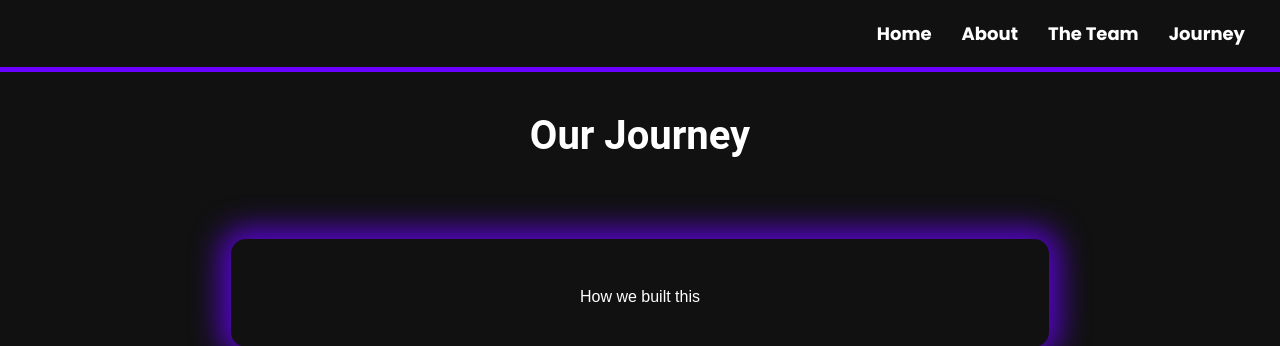
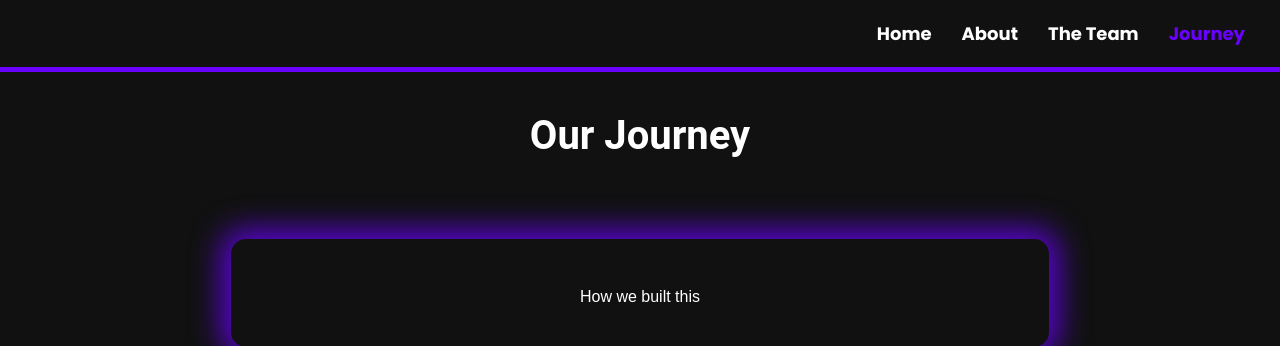
Before and after one commit to ayushmajumdar14/SEO2024, a Django app: page /journey/ in a window 1280 px wide. Shown: the top 346 px of the page. Run offline with Django 4.2, Linux system fonts and the light colour scheme.

Commit message:
Update journey.html

```diff
--- a/example/templates/journey.html
+++ b/example/templates/journey.html
@@ -57,6 +57,10 @@
             nav a:hover {
                     color: #6A00FF; /* Change text color on hover */
                 }
+            nav a.current {
+                color: #6A00FF;
+
+            }
 
             h1 {
                 text-align: center;
@@ -101,7 +105,7 @@
                 <a href="/home">Home</a>
                 <a href="/about">About</a>
                 <a href="/team">The Team</a>
-                <a href="/journey">Journey</a>
+                <a href="/journey" class="current">Journey</a>
             </nav>
         </header>
         <h1>Our Journey</h1>
```
